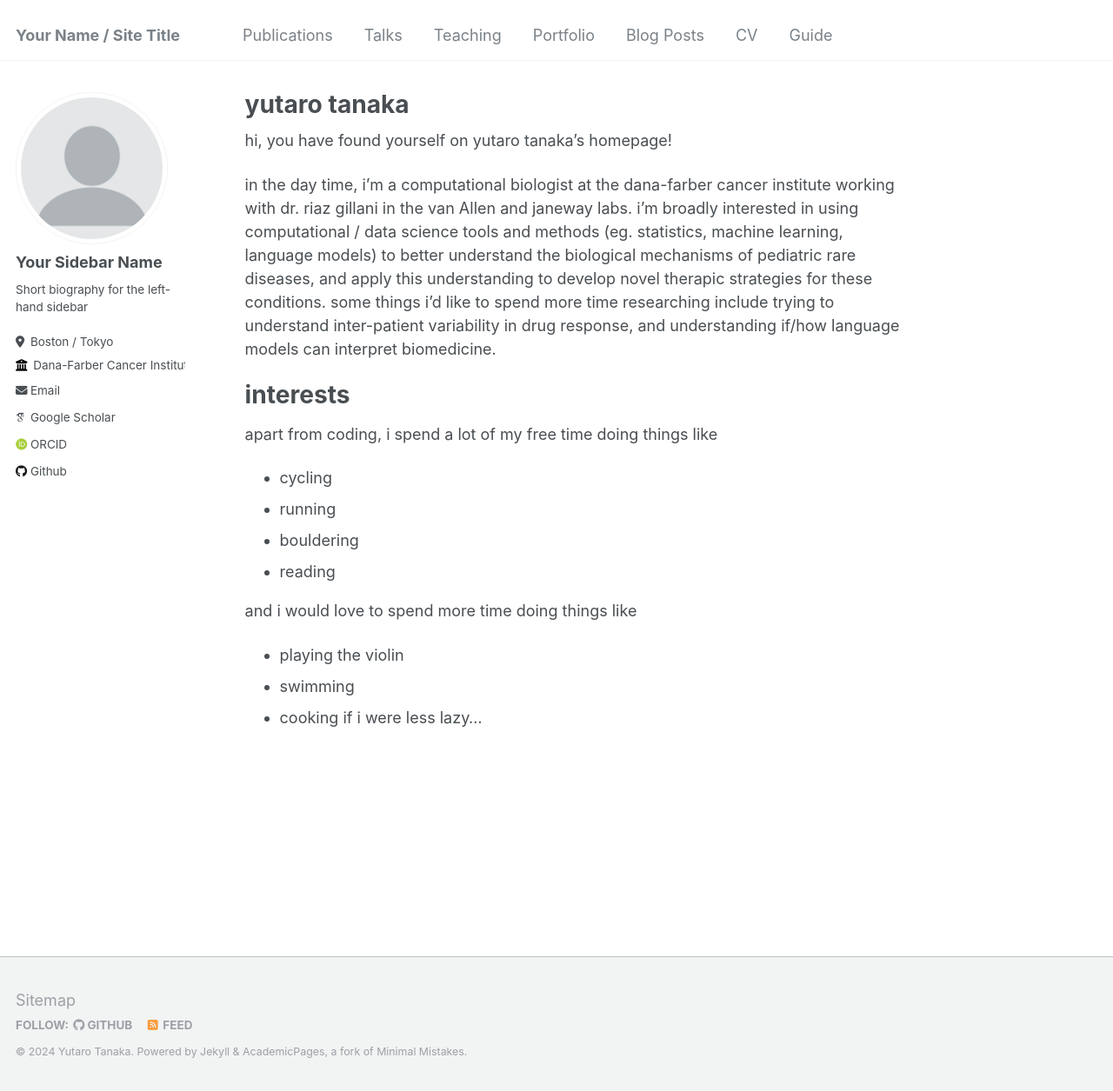
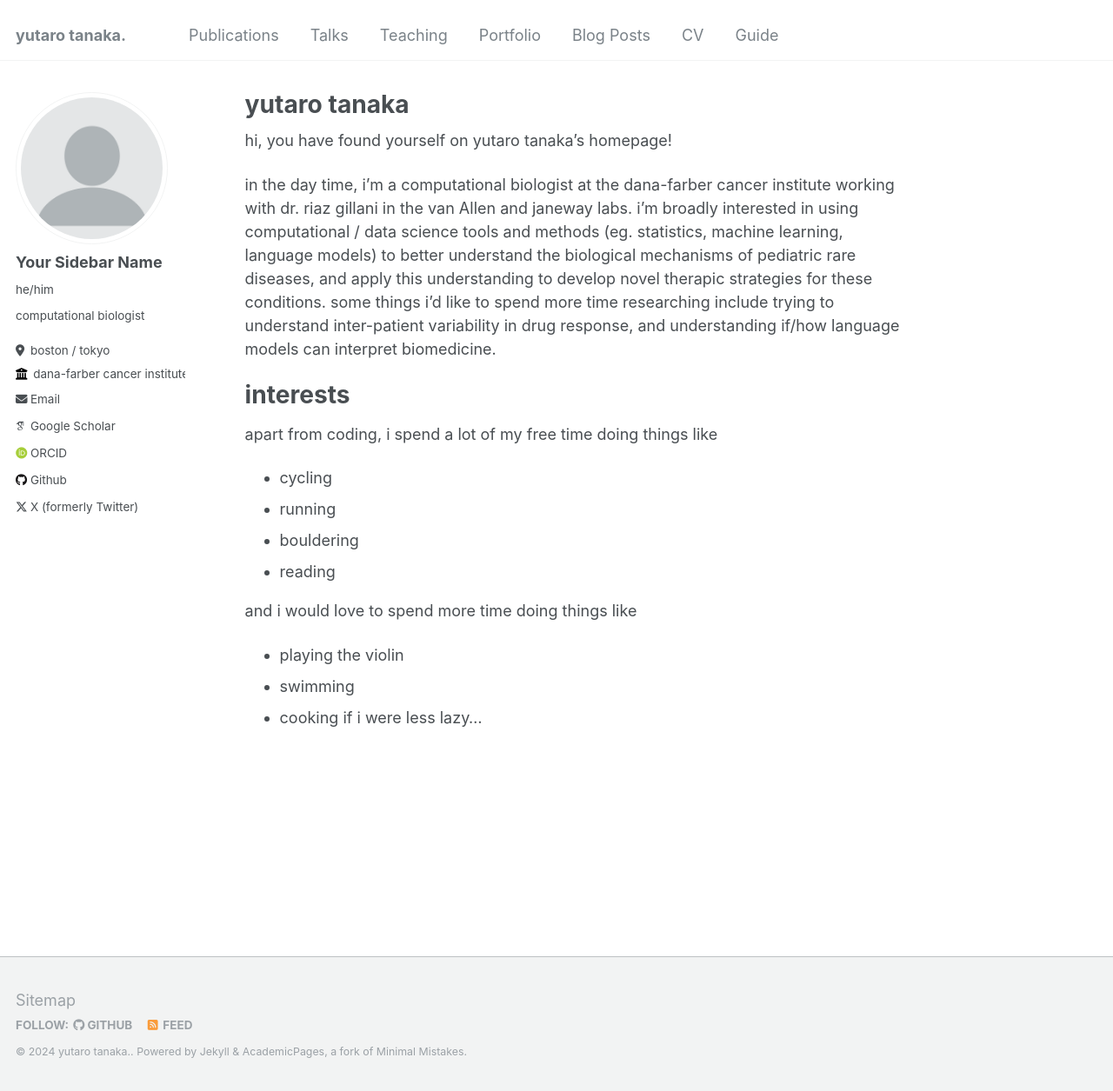
Before and after one commit to yutarohtanaka/personal_website, a Jekyll site: the page built from _pages/about.md, in a window 1280 px wide and 1255 px high. Shown: the whole window at 87% size. Built offline with Jekyll 4.4.1, drawn with Linux system fonts in a browser that asks for light colours; some web fonts are replaced.

Commit message:
Update _config.yml

```diff
--- a/_config.yml
+++ b/_config.yml
@@ -8,13 +8,13 @@
 
 # Basic Site Settings
 locale                   : "en-US"
-title                    : "Your Name / Site Title"
+title                    : "yutaro tanaka."
 title_separator          : "-"
-name                     : &name "Yutaro Tanaka"
+name                     : &name "yutaro tanaka."
 description              : &description "personal description"
-url                      : https://academicpages.github.io # the base hostname & protocol for your site e.g. "https://mmistakes.github.io"
+url                      : https://yutarohtanaka.github.io # the base hostname & protocol for your site e.g. "https://mmistakes.github.io"
 baseurl                  : "" # the subpath of your site, e.g. "/blog"
-repository               : "academicpages/academicpages.github.io"
+repository               : "yutarohtanaka/personal_website"
 
 # Site Author - The following control what appear as part of the author content on the side bar.
 #               If a field is blank the icon and link will not appear, otherwise it will be shown.
@@ -23,10 +23,10 @@ author:
   # Biographic information
   avatar           : "profile.png"
   name             : "Your Sidebar Name"
-  pronouns         : # example: "she/her"
-  bio              : "Short biography for the left-hand sidebar"
-  location         : "Boston / Tokyo"
-  employer         : "Dana-Farber Cancer Institute"
+  pronouns         : "he/him"
+  bio              : "computational biologist"
+  location         : "boston / tokyo"
+  employer         : "dana-farber cancer institute"
   uri              : # URL
   email            : "yutaro_tanaka@dfci.harvard.edu"
 
@@ -64,7 +64,7 @@ author:
   steam            : # Username
   telegram         : # URL
   tumblr           : # Username
-  twitter          : # Username for X / Twitter
+  twitter          : "yutarohtanaka"
   vine             : # Username
   weibo            : # Username
   wikipedia        : # Username
```
